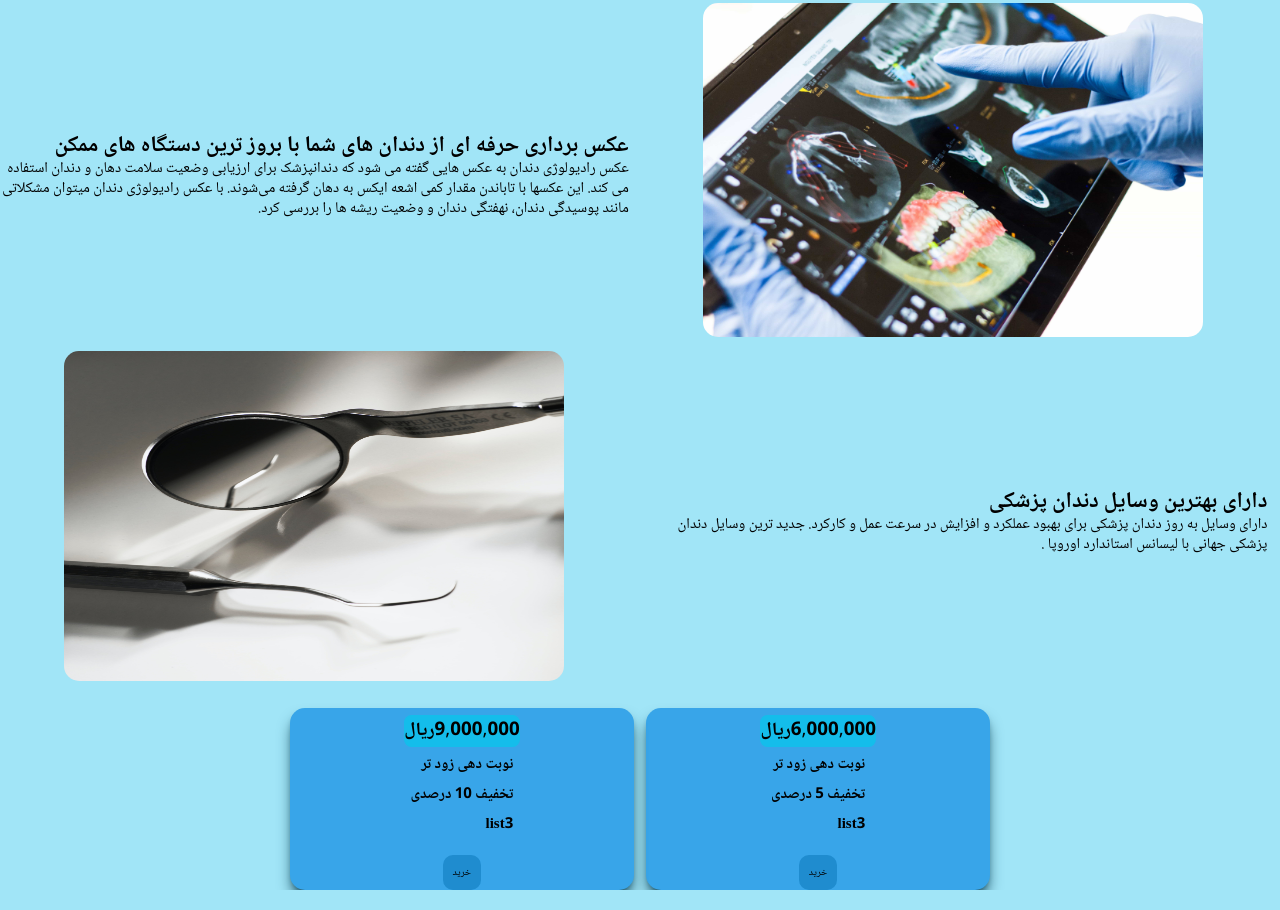
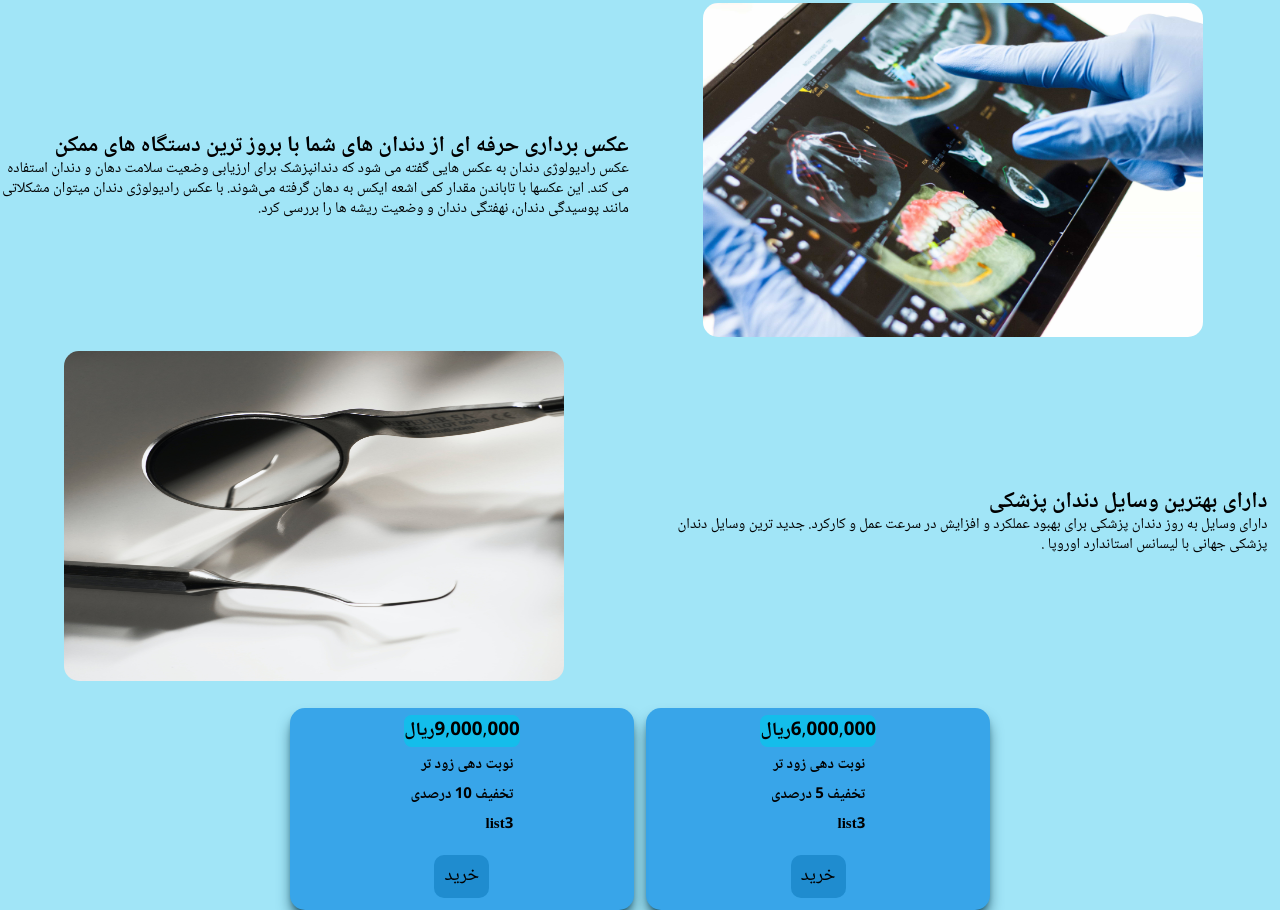
Before and after one commit to smsi80/drmehrabi, a plain HTML site: page index.html in a window 1280 px wide. Shown: the part 1523-2433 px from the top of the page. Drawn offline with nearby package versions, Linux system fonts and the light colour scheme.

Commit message:
fix form

```diff
--- a/index.html
+++ b/index.html
@@ -259,7 +259,9 @@
               <li class="mb-4">تخفیف 5 درصدی</li>
               <li class="mb-4">list3</li>
             </ul>
-            <button class="bg-[#1f8ccf] p-4 rounded-2xl">
+            <button
+              class="bg-[#1f8ccf] hover:bg-emerald-400 text-3xl mb-5 p-4 rounded-2xl"
+            >
               <a href="#">خرید</a>
             </button>
           </div>
@@ -277,7 +279,9 @@
               <li class="mb-4">تخفیف 10 درصدی</li>
               <li class="mb-4">list3</li>
             </ul>
-            <button class="bg-[#1f8ccf] p-4 rounded-2xl">
+            <button
+              class="bg-[#1f8ccf] hover:bg-emerald-400 text-3xl mb-5 p-4 rounded-2xl"
+            >
               <a href="#">خرید</a>
             </button>
           </div>
```
Also changed, not shown: contact.html (+8 -0 lines), dist/output.css.
